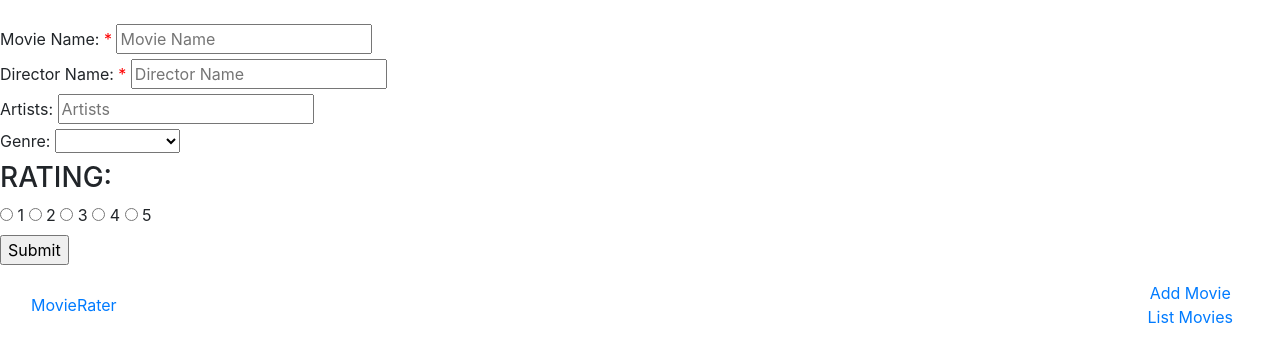
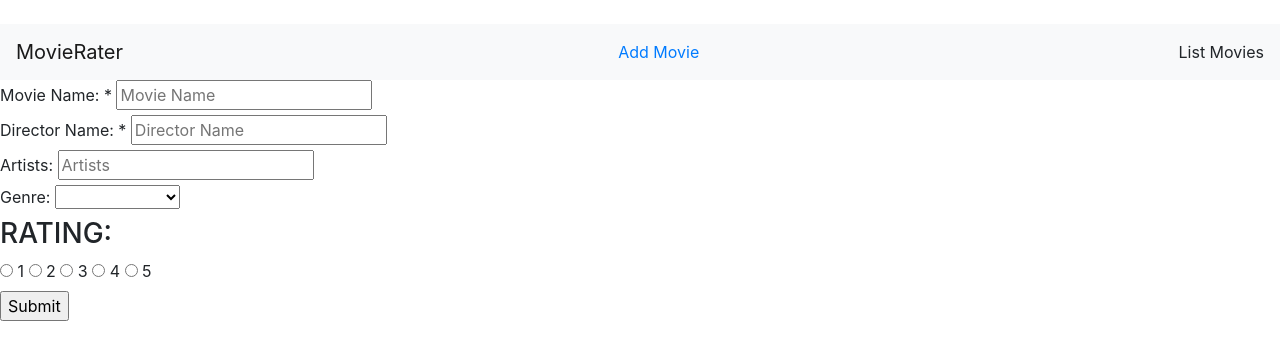
Before and after one commit to thatwolfk1d/cis-237, a PHP site: page / in a window 1280 px wide. Shown: the top 362 px of the page. Run offline with PHP 8.4, Linux system fonts and the light colour scheme.

Commit message:
On branch lab-1  Your branch is up to date with 'origin/lab-1'. 	modified:   .vs/slnx.sqlite 	modified:   css/form.css 	modified:   getinput.php 	modified:   index.html 	modified:   ratingprocessed.php 	orders.txt 	ratingresults.php 	ratings.txt

```diff
--- a/css/form.css
+++ b/css/form.css
@@ -6,6 +6,6 @@
 
 
 
-.required {
+.navbar {
     color:red;
 }
--- a/index.html
+++ b/index.html
@@ -8,8 +8,8 @@
     <br />
     <meta name="viewport" content="width=device-width">
     <link rel="stylesheet" href="css/bootstrap.min.css">
-    <link rel="stylesheet" href="css/main.css">
-    <link rel="stylesheet" href="css/form.css" />
+    <!--<link rel="stylesheet" href="css/main.css">
+    <link rel="stylesheet" href="css/form.css" />-->
 
 
 </head>
@@ -17,7 +17,14 @@
 <!--PART1-->
 <!--Build an html form to enter movie information-->
 <body>
+    <!--Bootstrap navbar-->
+        <nav class="navbar sticky-top navbar-light bg-light">
+          <a class="navbar-brand" href="index.html">MovieRater</a>
+                    <a class="nav-link" href="index.html">Add Movie</a>
+                    <a class="ratingresults.php">List Movies</a>
+        </nav>
 
+    <!--Form-->
     <form action="ratingprocessed.php" method="post">
         <label for="mname">Movie Name:</label> <span class="required">*</span>
         <input type="text" name="mname" placeholder="Movie Name" required /><br />
@@ -61,19 +68,6 @@
     </form>
 
 
-    <!--Bootstrap navbar-->
-    <nav class="navbar navbar-default">
-        <div class="container-fluid">
-            <div class="navbar-header">
-                <a class="navbar-logo" href="#">MovieRater</a>
-            </div>
-            <ul class="navbar navbar-nav">
-                <li><a href="#">Add Movie</a></li>
-                <li><a href="#">List Movies</a></li>
-            </ul>
-        </div>
-    </nav>
-
 
 </body>
 
```
Also changed, not shown: getinput.php (+16 -0 lines), ratingprocessed.php (+17 -1 lines).
